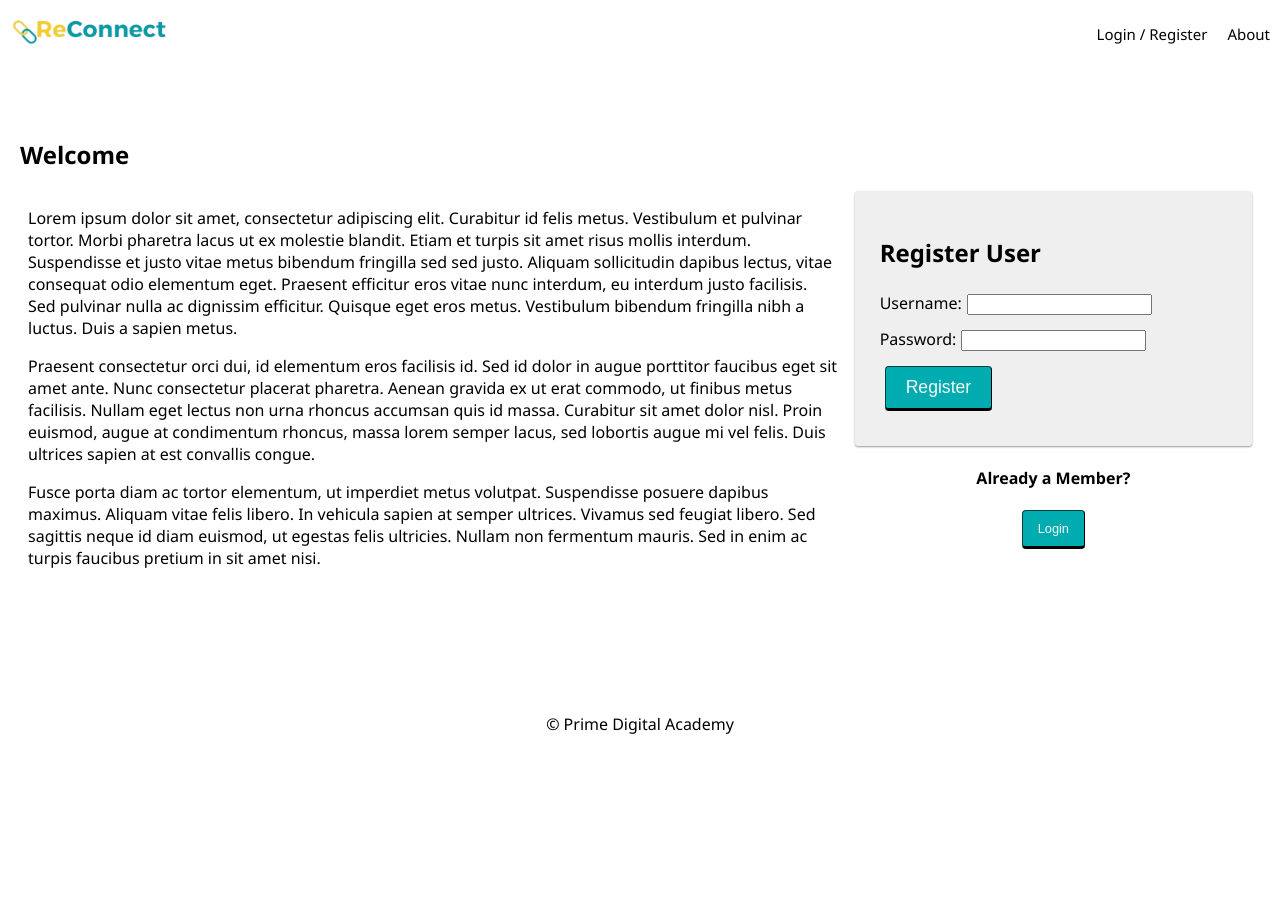
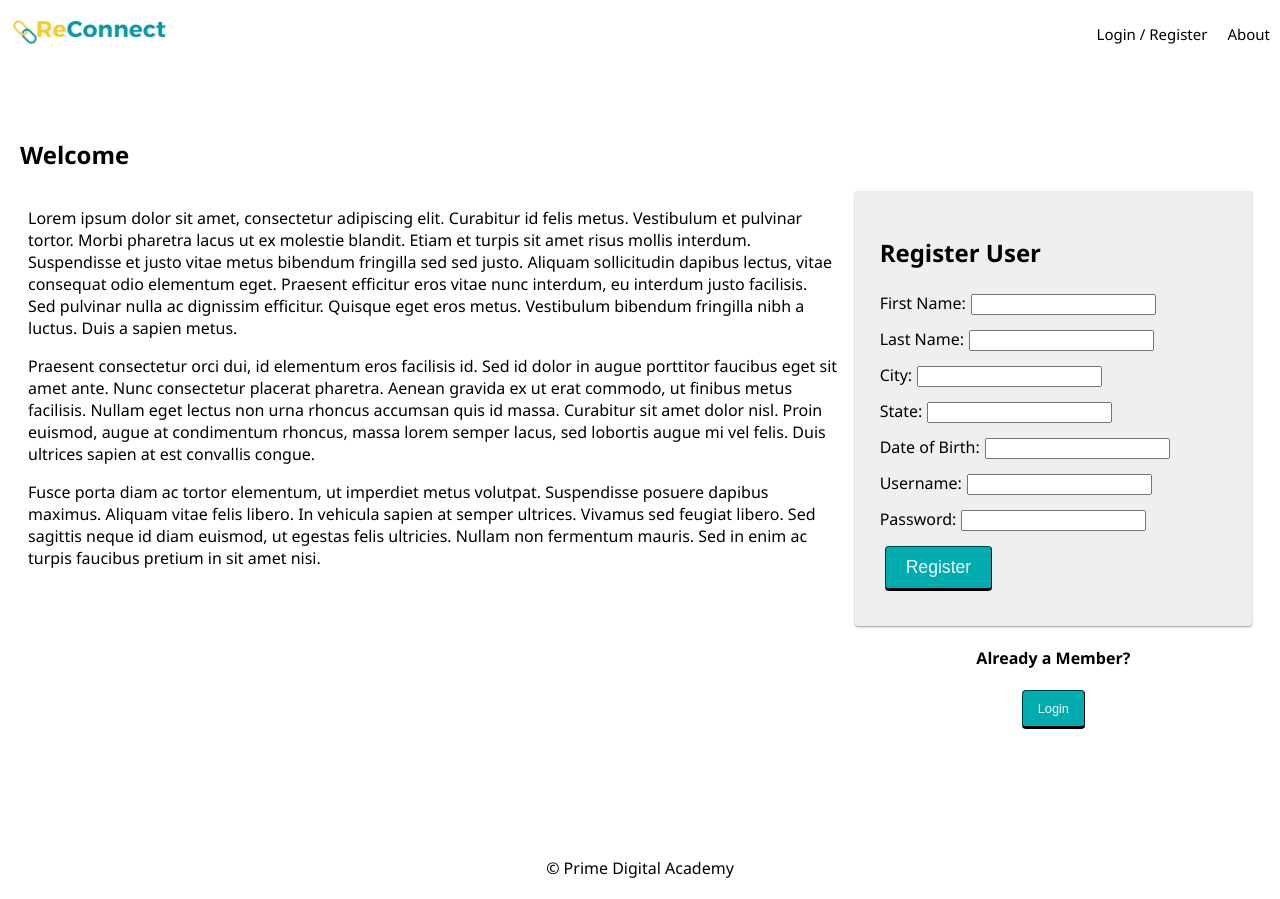
Before and after one commit to johnmborin/ReConnect, a React (Create React App) app: page /user#/home in a window 1280 px wide. Before the commit the page ends 800 px from the top, so only its background shows below. Built offline with nearby package versions, Linux system fonts and the light colour scheme; no server answers.

Commit message:
fields changed to allow for users to register with their names, city and state, date of birth, and user/pass

```diff
--- a/src/components/RegisterForm/RegisterForm.jsx
+++ b/src/components/RegisterForm/RegisterForm.jsx
@@ -2,6 +2,11 @@ import React, { useState } from 'react';
 import { useDispatch, useSelector } from 'react-redux';
 
 function RegisterForm() {
+  const [firstName, setFirstName] = useState('');
+  const [lastName, setLastName] = useState('');
+  const [city, setCity] = useState('');
+  const [state, setState] = useState('');
+  const [dateOfBirth, setDateOfBirth] = useState('');
   const [username, setUsername] = useState('');
   const [password, setPassword] = useState('');
   const errors = useSelector((store) => store.errors);
@@ -13,6 +18,11 @@ function RegisterForm() {
     dispatch({
       type: 'REGISTER',
       payload: {
+        firstName: firstName,
+        lastName: lastName,
+        city: city,
+        state: state,
+        dateOfBirth: dateOfBirth,
         username: username,
         password: password,
       },
@@ -27,6 +37,66 @@ function RegisterForm() {
           {errors.registrationMessage}
         </h3>
       )}
+            <div>
+        <label htmlFor="firstName">
+          First Name:
+          <input
+            type="text"
+            name="firstName"
+            value={firstName}
+            required
+            onChange={(event) => setFirstName(event.target.value)}
+          />
+        </label>
+      </div>
+      <div>
+        <label htmlFor="lastName">
+          Last Name:
+          <input
+            type="text"
+            name="lastName"
+            value={lastName}
+            required
+            onChange={(event) => setLastName(event.target.value)}
+          />
+        </label>
+      </div>
+      <div>
+        <label htmlFor="city">
+          City:
+          <input
+            type="text"
+            name="city"
+            value={city}
+            required
+            onChange={(event) => setCity(event.target.value)}
+          />
+        </label>
+      </div>
+      <div>
+        <label htmlFor="state">
+          State:
+          <input
+            type="text"
+            name="state"
+            value={state}
+            required
+            onChange={(event) => setState(event.target.value)}
+          />
+        </label>
+      </div>
+      <div>
+        <label htmlFor="dateOfBirth">
+          Date of Birth:
+          <input
+            type="text"
+            name="dateOfBirth"
+            value={dateOfBirth}
+            required
+            onChange={(event) => setDateOfBirth(event.target.value)}
+          />
+        </label>
+      </div>
       <div>
         <label htmlFor="username">
           Username:
```
